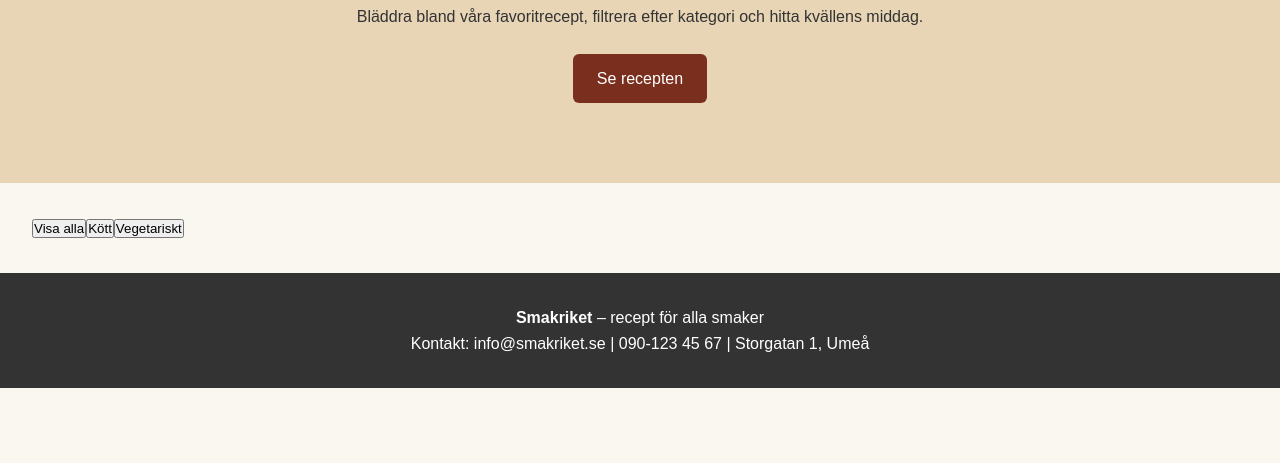
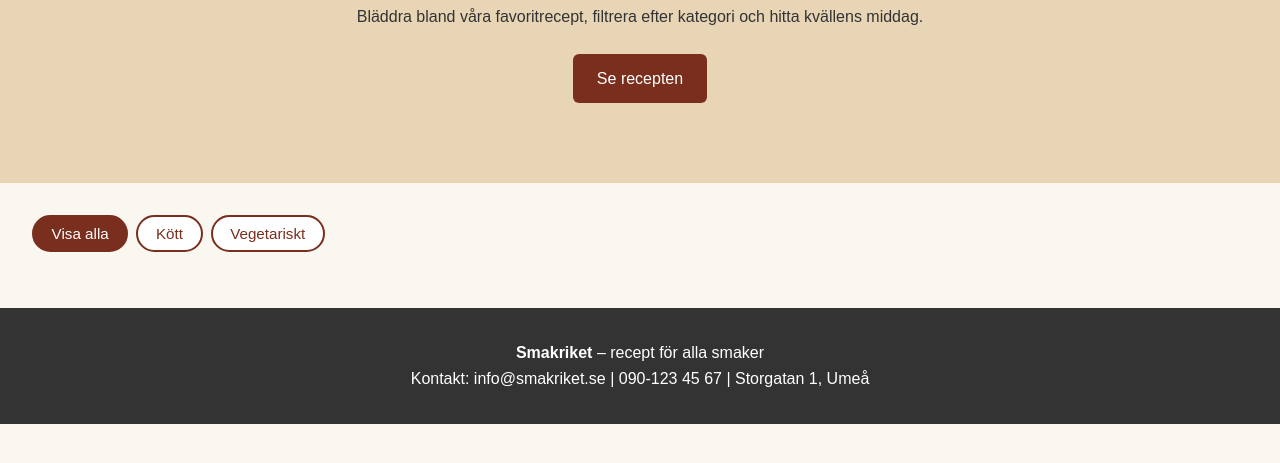
Before and after one commit to emanuelbjornestal-source/Grit-Versionshantering, a plain HTML site: page index.html in a window 1280 px wide. Shown: the part 239-702 px from the top of the page. Drawn offline with Linux system fonts and the light colour scheme.

Commit message:
style: add filter button styling

```diff
--- a/css/styles.css
+++ b/css/styles.css
@@ -115,3 +115,26 @@ body {
     font-size: 0.9rem;
     color: #777;
 }
+
+.filter-buttons {
+    display: flex;
+    flex-wrap: wrap;
+    gap: 0.5rem;
+    margin-bottom: 1.5rem;
+}
+
+.filter-btn {
+    padding: 0.5rem 1.1rem;
+    border: 2px solid #7a2e1d;
+    background: white;
+    color: #7a2e1d;
+    border-radius: 20px;
+    cursor: pointer;
+    font-size: 0.95rem;
+}
+
+.filter-btn.active,
+.filter-btn:hover {
+    background: #7a2e1d;
+    color: white;
+}
```
